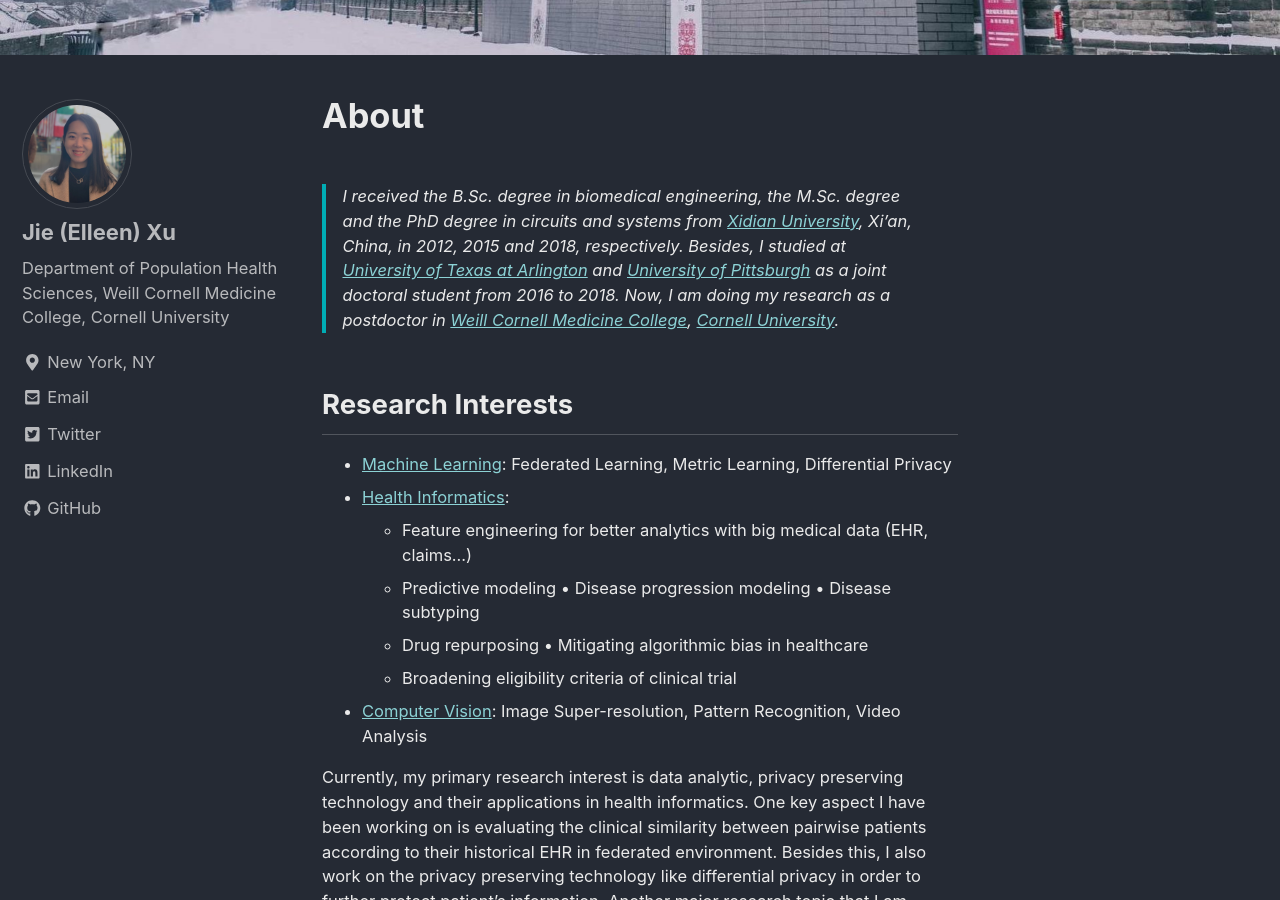
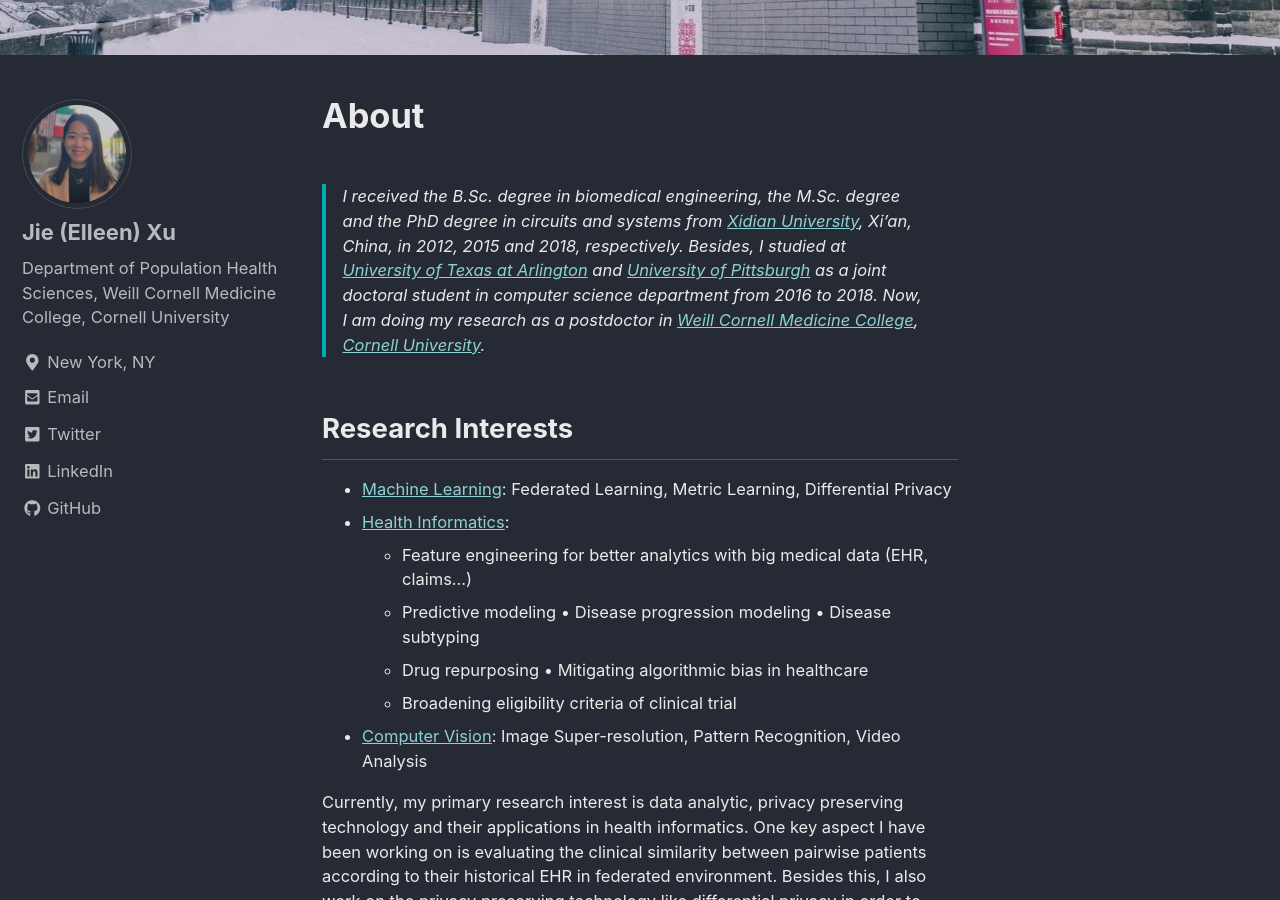
Before and after one commit to jxu1015/jxu1015.github.io, a Jekyll site: the page built from _pages/about.md, in a window 1280 px wide and 900 px high, scrolled down 457 px. Built offline with Jekyll 4.4.1, drawn with Linux system fonts in a browser that asks for light colours; nearby versions of some CDN libraries; a script that is not in the unit is left out.

Commit message:
Update about.md

```diff
--- a/_pages/about.md
+++ b/_pages/about.md
@@ -7,7 +7,7 @@
 
 > I received the B.Sc. degree in biomedical engineering, the M.Sc. degree and the PhD degree in circuits and
 systems from [Xidian University](https://en.xidian.edu.cn/), Xi’an, China, in 2012, 2015 and 2018, respectively.
-Besides, I studied at [University of Texas at Arlington](https://www.uta.edu/) and [University of Pittsburgh](https://www.pitt.edu/) as a joint doctoral student from 2016 to 2018. Now, I am doing my research as a postdoctor in [Weill Cornell Medicine College](https://weill.cornell.edu/), [Cornell University](https://www.cornell.edu/).
+Besides, I studied at [University of Texas at Arlington](https://www.uta.edu/) and [University of Pittsburgh](https://www.pitt.edu/) as a joint doctoral student in computer science department from 2016 to 2018. Now, I am doing my research as a postdoctor in [Weill Cornell Medicine College](https://weill.cornell.edu/), [Cornell University](https://www.cornell.edu/).
 {: .small}
 
 ## Research Interests
```
